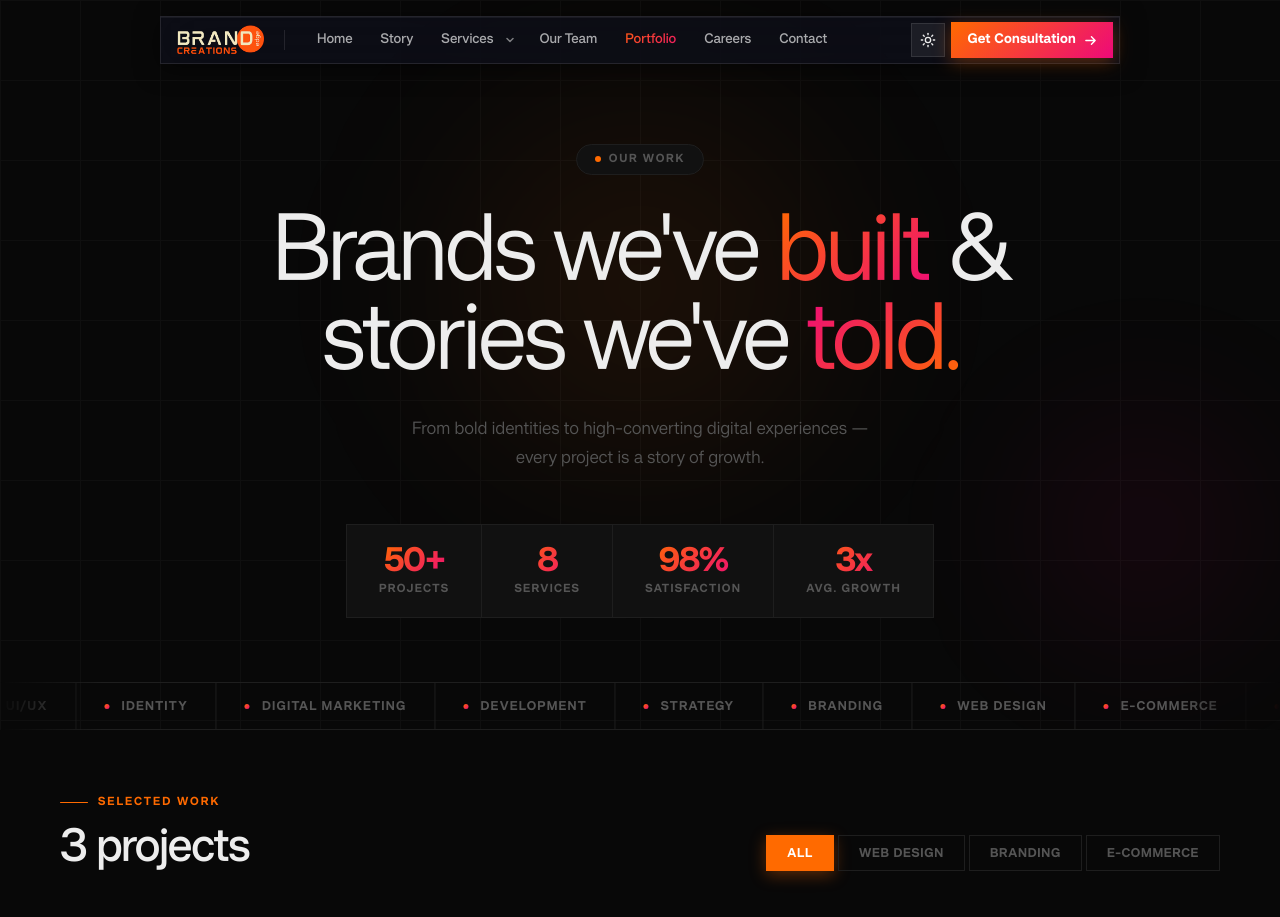
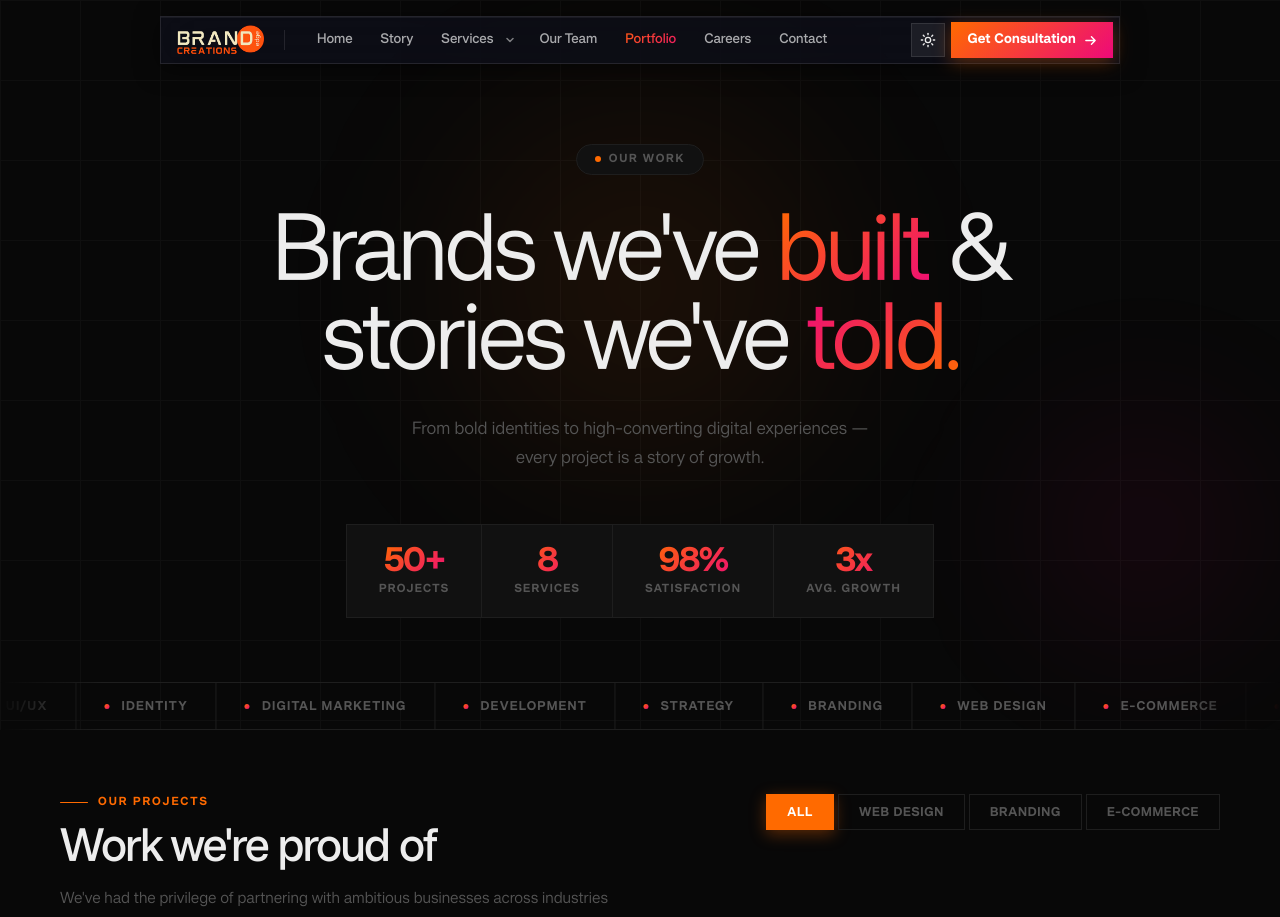
Before and after one commit to brandedge-26/brand-edge, a Next.js app in the folder frontend/: page /portfolio in a window 1280 px wide. Shown: the top 917 px of the page. Built offline with nearby package versions, Linux system fonts and the light colour scheme.

Commit message:
Updated protfolio page.

```diff
--- a/frontend/src/app/portfolio/page.tsx
+++ b/frontend/src/app/portfolio/page.tsx
@@ -411,19 +411,25 @@ export default function PortfolioPage() {
         <div style={{ maxWidth: 1160, margin: "0 auto" }}>
 
           {/* Section header + filters */}
-          <div style={{ display: "flex", alignItems: "flex-end", justifyContent: "space-between", flexWrap: "wrap", gap: 24, marginBottom: 48 }}>
+          <div style={{ marginBottom: 56 }}>
+
+            {/* Title block */}
+            <div style={{ display: "flex", alignItems: "flex-end", justifyContent: "space-between", flexWrap: "wrap", gap: 24, marginBottom: 24 }}>
               <div>
                 <div style={{ display: "flex", alignItems: "center", gap: 10, marginBottom: 12 }}>
                   <span style={{ width: 28, height: 1.5, background: "#ff6a00", display: "inline-block", borderRadius: 2 }} />
-                <span style={{ fontSize: 11, fontWeight: 700, letterSpacing: "0.18em", textTransform: "uppercase", color: "#ff6a00" }}>Selected Work</span>
+                  <span style={{ fontSize: 11, fontWeight: 700, letterSpacing: "0.18em", textTransform: "uppercase", color: "#ff6a00" }}>Our Projects</span>
                 </div>
-              <h2 style={{ fontSize: "clamp(26px,3.5vw,44px)", fontWeight: 500, letterSpacing: "-1.5px", color: "var(--fg)", margin: 0, lineHeight: 1.1 }}>
-                {activeFilter === "All" ? `${PROJECTS.length} projects` : `${filtered.length} in ${activeFilter}`}
+                <h2 style={{ fontSize: "clamp(26px,3.5vw,44px)", fontWeight: 500, letterSpacing: "-1.5px", color: "var(--fg)", margin: "0 0 14px", lineHeight: 1.1 }}>
+                  Work we&apos;re proud of
                 </h2>
+                <p style={{ fontSize: "clamp(13px,1.2vw,15px)", color: "var(--muted)", lineHeight: 1.8, margin: 0, maxWidth: 560 }}>
+                  We&apos;ve had the privilege of partnering with ambitious businesses across industries — helping them build brands, launch digital products, and grow their presence online. Each project here represents real collaboration, real challenges, and real results. These are just a few of the stories we&apos;ve been part of.
+                </p>
               </div>
 
               {/* Filter tabs */}
-            <div style={{ display: "flex", gap: 4, flexWrap: "wrap" }}>
+              <div style={{ display: "flex", gap: 4, flexWrap: "wrap", alignSelf: "flex-start" }}>
                 {FILTERS.map(f => (
                   <button
                     key={f}
@@ -433,6 +439,7 @@ export default function PortfolioPage() {
                     {f}
                   </button>
                 ))}
+              </div>
             </div>
           </div>
 
```
Lines whose indentation alone changed are shown as unchanged.
